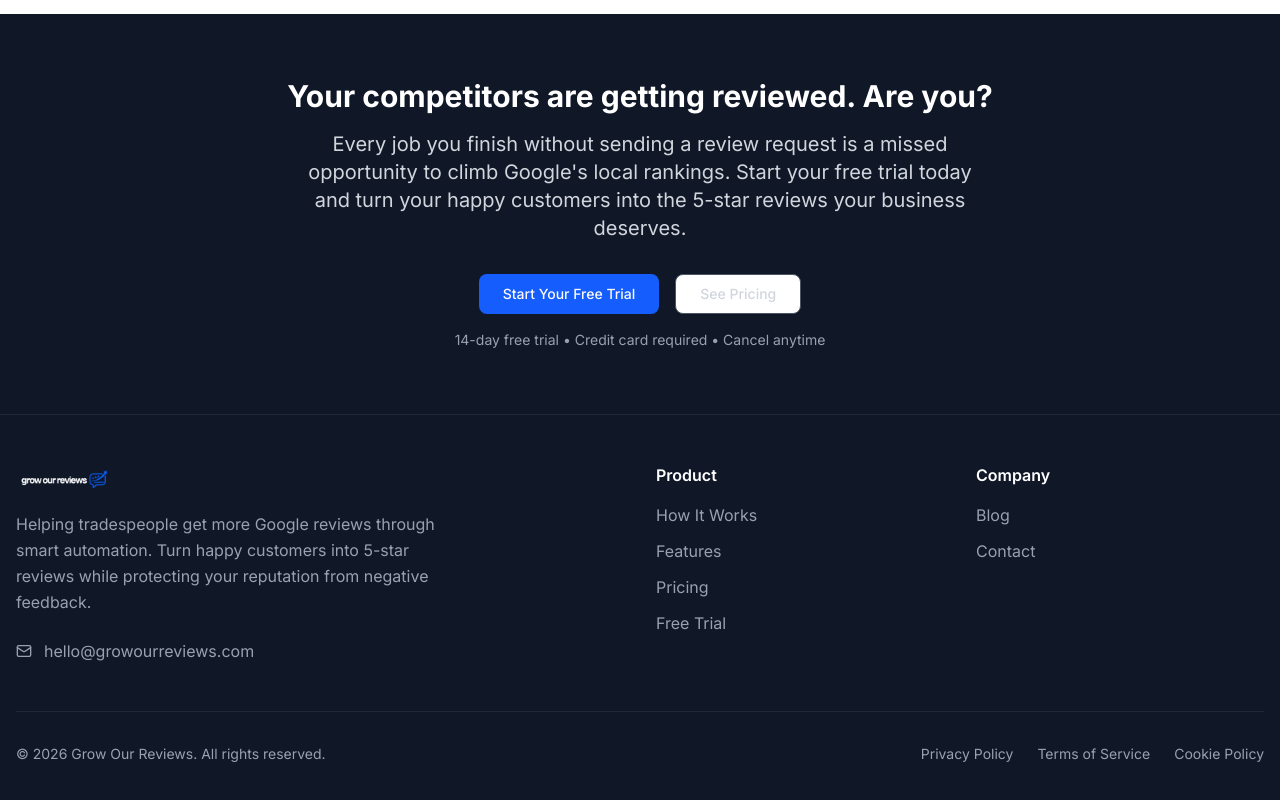
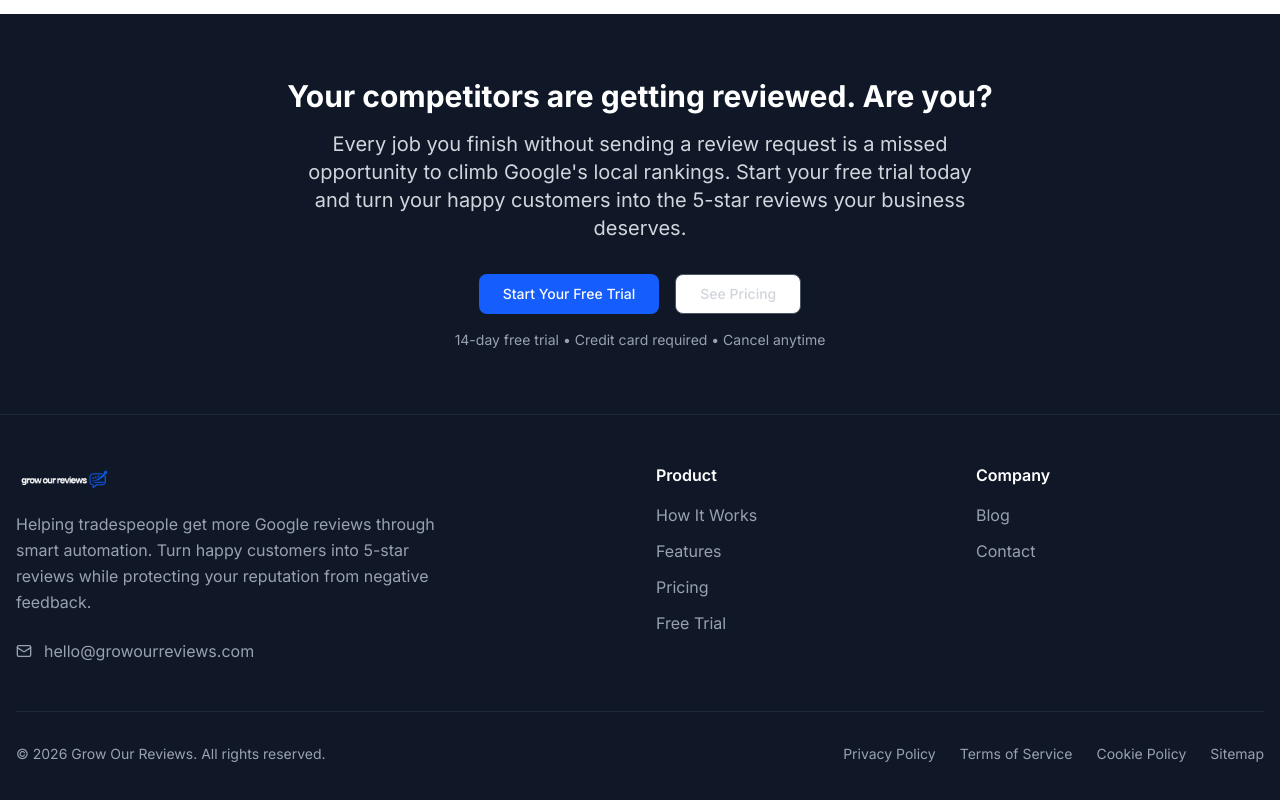
Before and after one commit to weltodigital/grow-our-reviews, a Next.js app: page / in a window 1280 px wide. Shown: the part 8690-9490 px from the top of the page. Built offline with nearby package versions, Linux system fonts and the light colour scheme.

Commit message:
Add sitemap.xml link to marketing footer for SEO accessibility

```diff
--- a/src/components/marketing/marketing-footer.tsx
+++ b/src/components/marketing/marketing-footer.tsx
@@ -110,6 +110,9 @@
               <Link href="/cookies" className="text-gray-400 hover:text-white text-sm transition-colors">
                 Cookie Policy
               </Link>
+              <Link href="/sitemap.xml" className="text-gray-400 hover:text-white text-sm transition-colors">
+                Sitemap
+              </Link>
             </div>
           </div>
         </div>
```
